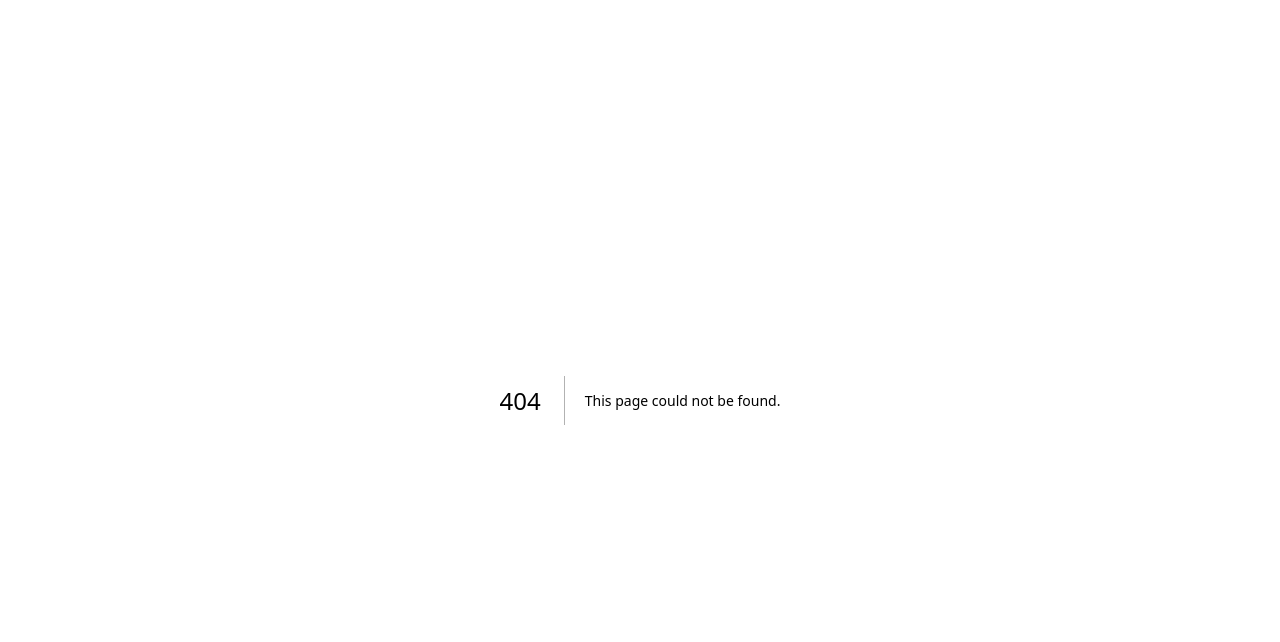
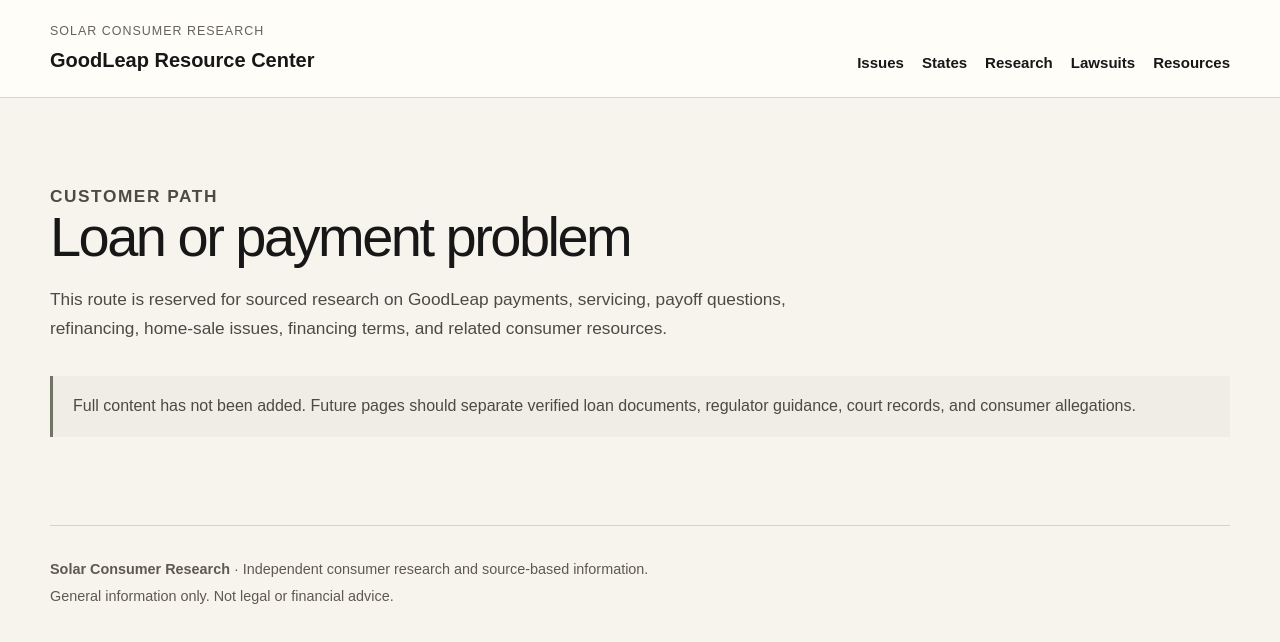
Before and after one commit to Decentralized-Rob/solar-consumer-research, a Next.js app: page /goodleap/issues/loan-payments in a window 1280 px wide. Before the commit this address had no page. Shown: the top 642 px of the page. Built offline with nearby package versions, Linux system fonts and the light colour scheme.

Commit message:
Add loan and payment route scaffold

```diff
--- /dev/null
+++ b/app/goodleap/issues/loan-payments/page.tsx
@@ -0,0 +1,12 @@
+export default function GoodLeapLoanPaymentsPage() {
+  return (
+    <main className="gl-main">
+      <section className="gl-section-intro">
+        <p className="gl-kicker">Customer path</p>
+        <h1>Loan or payment problem</h1>
+        <p>This route is reserved for sourced research on GoodLeap payments, servicing, payoff questions, refinancing, home-sale issues, financing terms, and related consumer resources.</p>
+      </section>
+      <aside className="gl-note">Full content has not been added. Future pages should separate verified loan documents, regulator guidance, court records, and consumer allegations.</aside>
+    </main>
+  );
+}
```
